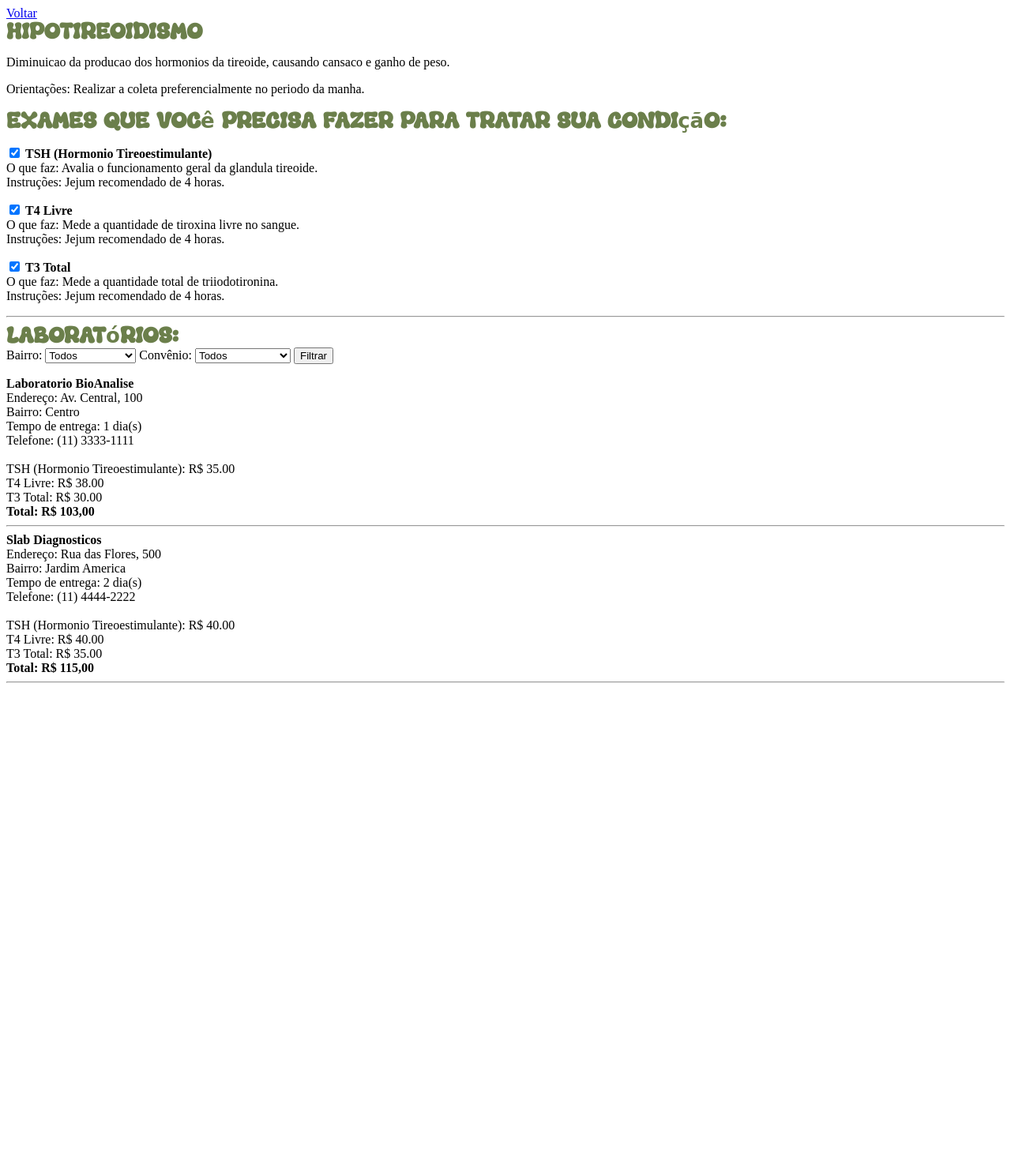
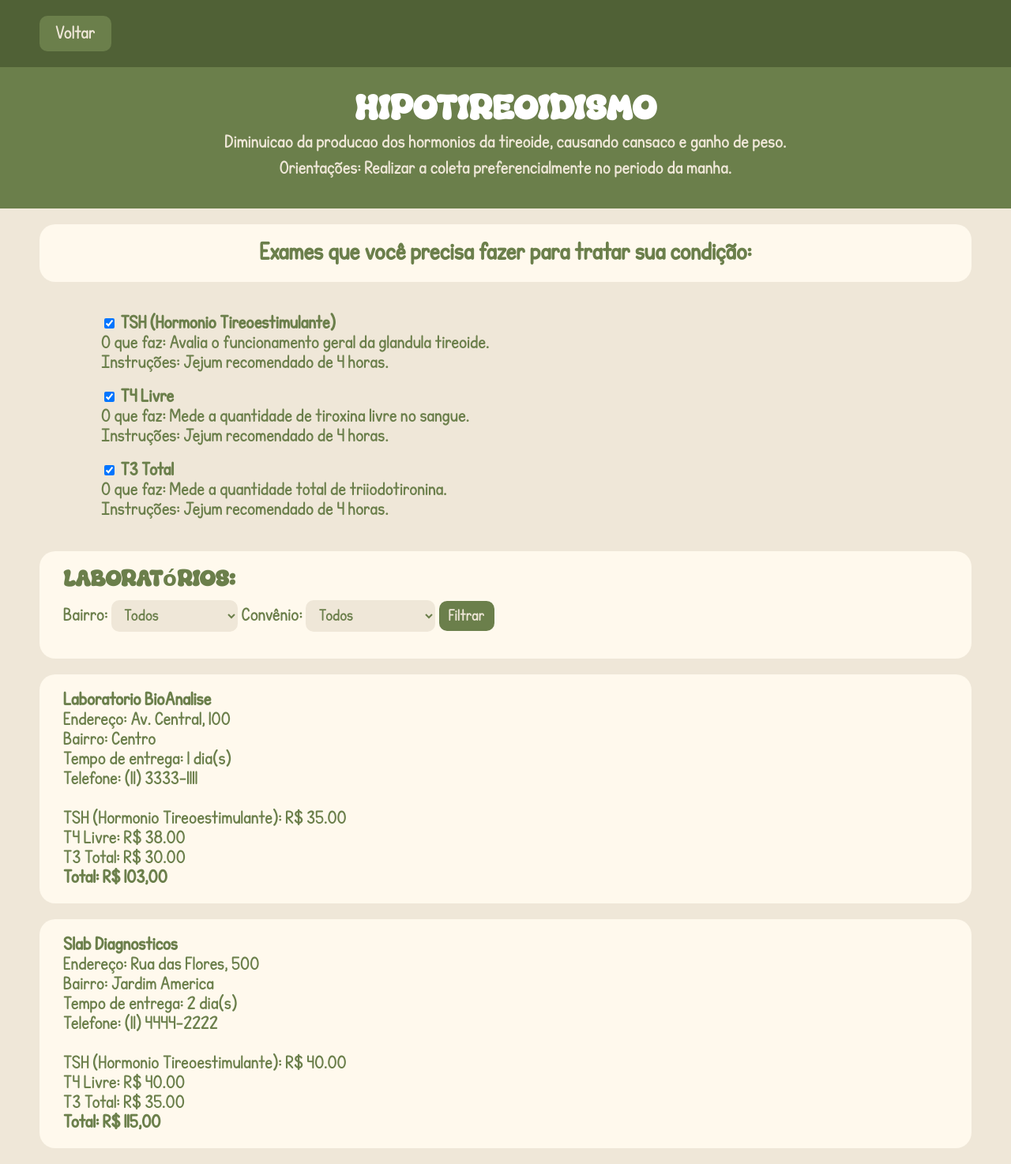
Before and after one commit to Helena-Damaceno/LabWeb-trabalho-de-lp, a PHP site: page /condicao.php?id=1 in a window 1280 px wide. Shown: the whole page at 79% size. Before the commit the page ends 865 px from the top, so only its background shows below. Run offline with PHP 8.4, Linux system fonts and the light colour scheme; data comes from the database, SQL or seed files in the repository.

Commit message:
termino do css

```diff
--- a/condicao.php
+++ b/condicao.php
@@ -43,9 +43,9 @@ $condicao = mysqli_fetch_assoc($res_condicao);
         <p>Orientações: <?php echo $condicao['orientacoes_preparo']; ?></p>
     </div>
 
+    <h2 class="titulo-exames">Exames que você precisa fazer para tratar sua condição:</h2>
 
-    <h2>Exames que você precisa fazer para tratar sua condição:</h2>
-
+  <div class="exames">
     <?php
     $sql_exames = "SELECT exames.* FROM exames
                    JOIN condicao_exame ON condicao_exame.exame_id = exames.id
@@ -59,8 +59,10 @@ $condicao = mysqli_fetch_assoc($res_condicao);
         echo "Instruções: " . $exame['instrucoes_preparo'] . "</p>";
     }
     ?>
+ </div>
 
-    <hr>
+
+    <div class="cartao">
 
         <h2>Laboratórios:</h2>
 
@@ -92,7 +94,7 @@ $condicao = mysqli_fetch_assoc($res_condicao);
             <p> </p>
 
         </form>
-
+    </div>
 
     <?php
     function labuscar($conn, $bairro, $convenio)
@@ -145,5 +147,5 @@ $condicao = mysqli_fetch_assoc($res_condicao);
         }
 
         echo "<strong>Total: R$ <span class='total'>" . number_format($total, 2, ',', '.') . "</span></strong>";
-        echo "</div><hr>";
+        echo "</div>";
     }
--- a/css/condicao.css
+++ b/css/condicao.css
@@ -10,10 +10,102 @@
     font-display: swap;
 }
 
+body {
+    background-color: #efe7d8;
+    margin: 0;
+    font-family: 'KG Perfect Penmanship', cursive;
+    color: #6b7f4b;
+    font-size: 18px;
+}
 
- h2{
+h2 {
     font-family: 'Matcha Boom', cursive;
     color: #6b7f4b;
     font-size: 26px;
-        margin: 0;
+    margin: 0 0 12px;
 }
+
+.começo {
+    padding: 20px 50px;
+    background-color: #506136;
+}
+
+.começo a {
+    display: inline-block;
+    padding: 10px 20px;
+    background-color: #6b7f4b;
+    color: #efe7d8;
+    border-radius: 10px;
+    text-decoration: none;
+}
+
+.condicoes {
+    background-color: #6b7f4b;
+    padding: 30px;
+    text-align: center;
+    margin-bottom: 20px;
+}
+
+.condicoes h2 {
+    color: #ffffff;
+    font-size: 40px;
+    margin: 0 0 10px;
+}
+
+.condicoes p {
+    color: #efe7d8;
+    margin: 0 0 8px;
+}
+
+.titulo-exames {
+    font-family: 'KG Perfect Penmanship', cursive;
+    font-size: 24px;
+    text-align: center;
+    background-color: #fff9ed;
+    border-radius: 20px;
+    padding: 20px 30px;
+    margin: 20px 50px;
+}
+
+.cartao, .lab {
+    background-color: #fff9ed;
+    border-radius: 20px;
+    padding: 20px 30px;
+    margin: 20px 50px;
+
+}
+
+
+.exames{
+    padding-left: 10%;
+    margin-top: 40px;
+    margin-bottom: 40px;
+}
+.cartao p {
+    margin: 0 0 14px;
+}
+
+.cartao h1 {
+    font-family: 'KG Perfect Penmanship', cursive;
+}
+
+.cartao input[type="checkbox"] {
+    accent-color: #6b7f4b;
+}
+
+.cartao select,
+.cartao input[type="submit"] {
+    padding: 8px 12px;
+    font-size: 16px;
+    font-family: inherit;
+    border: none;
+    border-radius: 10px;
+    background-color: #efe7d8;
+    color: #6b7f4b;
+}
+
+.cartao input[type="submit"] {
+    background-color: #6b7f4b;
+    color: #efe7d8;
+    cursor: pointer;
+}
--- a/index.php
+++ b/index.php
@@ -62,7 +62,6 @@ if (isset($_POST['titulo'])) {
         }
         ?>
 
-    </div>
 
 </body>
 
```
Also changed, not shown: css/style.css (+14 -5 lines). Lines whose indentation alone changed are shown as unchanged.
